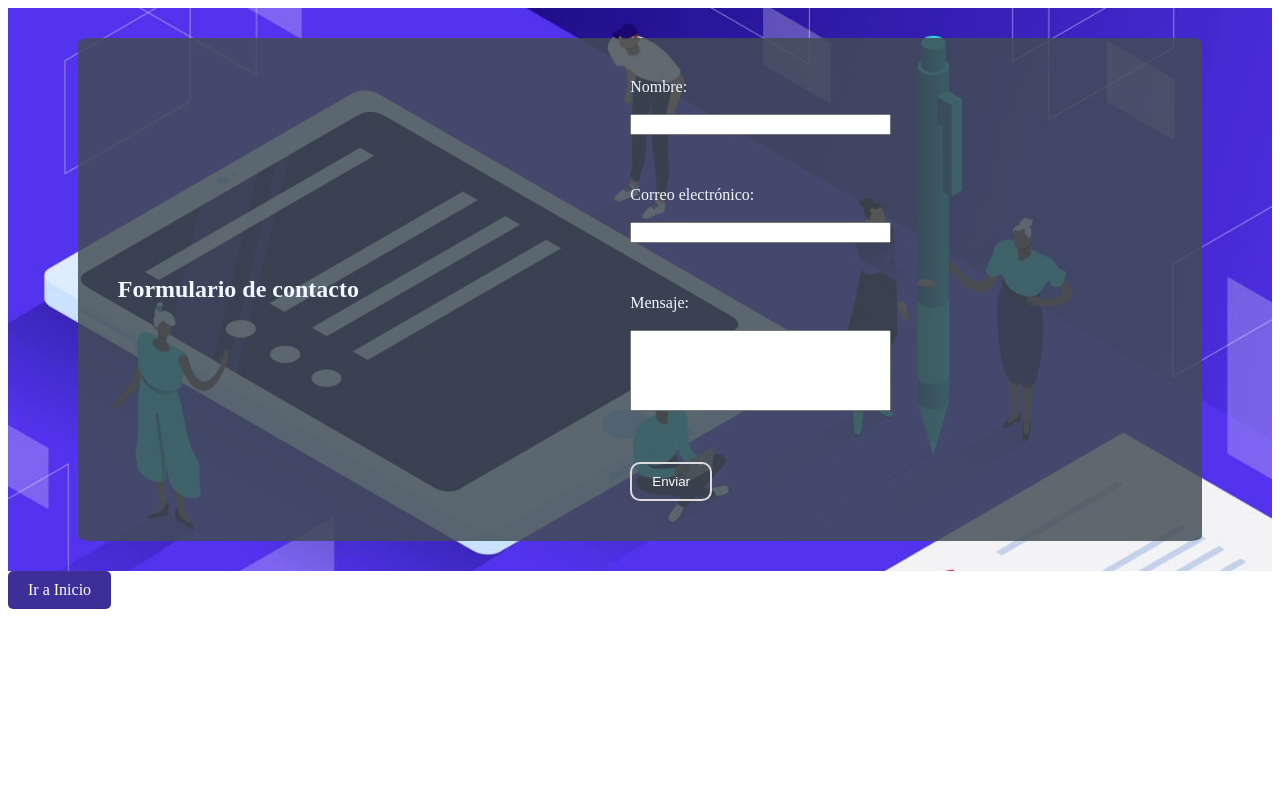
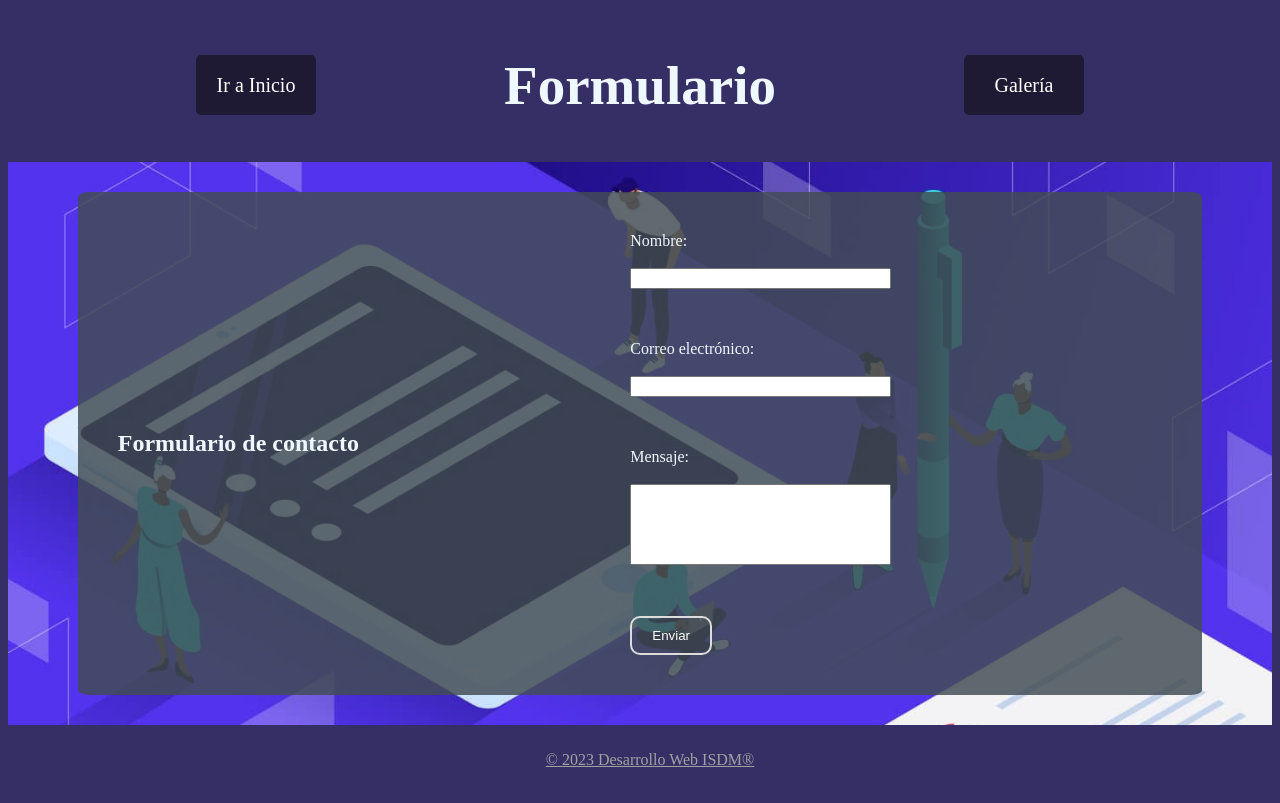
Before and after one commit to Alicia-Nazar/repasoDW, a plain HTML site: page contacto.html in a window 1280 px wide. Drawn offline with Linux system fonts and the light colour scheme.

Commit message:
nav y footer agregados

```diff
--- a/contacto.html
+++ b/contacto.html
@@ -8,6 +8,11 @@
 </head>
 
 <body>
+    <nav>
+        <a href="index.html" class="boton">Ir a Inicio</a> <br><br>
+        <h1>Formulario</h1>
+        <a href="galeria.html" class="boton">Galería</a> <br><br>
+    </nav>
     <section id="contact">
         <div id="divFlex">
             <div class="formGrid">
@@ -32,7 +37,8 @@
             </div>
         </div>
     </section>
-    <a href="index.html" class="boton">Ir a Inicio</a>
-
+    <footer>
+        <p>&copy; 2023 Desarrollo Web ISDM®</p>
+    </footer>
 </body>
 </html>
--- a/estiloContacto.css
+++ b/estiloContacto.css
@@ -1,5 +1,7 @@
 body{
     color: aliceblue;
+    background-color: #362f66;
+
 }
 .formGrid {
     display: grid;
@@ -31,6 +33,7 @@ body{
     display: flex;
     justify-content: center;
     align-items: center;
+
 }
 textarea{
     resize: none;
@@ -52,15 +55,47 @@ textarea{
 }
 
 .boton {
-    display: inline-block;
-    padding: 10px 20px;
-    background-color: #3e2e98;
+    display: flex;
+    padding: 10px;
+    background-color: #1e1a34;
     color: #fff;
     text-decoration: none;
     border-radius: 5px;
     transition: background-color 0.3s, border-color 0.3s, color 0.3s;
+    width: 100px;
+    height: 40px;
+    align-items: center;
+    justify-content: center;
+    font-size: 20px;
+    margin: auto;
+
 }
 
 .boton:hover {
     background-color: #257aa4;
 }
+footer{
+    color: #a1a1a1;
+    text-decoration: underline;
+    text-align: center;
+    padding-top: 20px;
+    padding-bottom: 20px;
+    bottom: 0;
+    width: 100%;
+    padding: 10px;
+}
+#prueba{
+    padding-bottom: 40px;
+    padding-top: 4px;
+    background-color: transparent;
+}
+nav{
+    display: flex;
+    align-items: center;
+    justify-content: space-around;
+    width: 100%;
+}
+h1{
+    font-size: 55px;
+
+}
```
